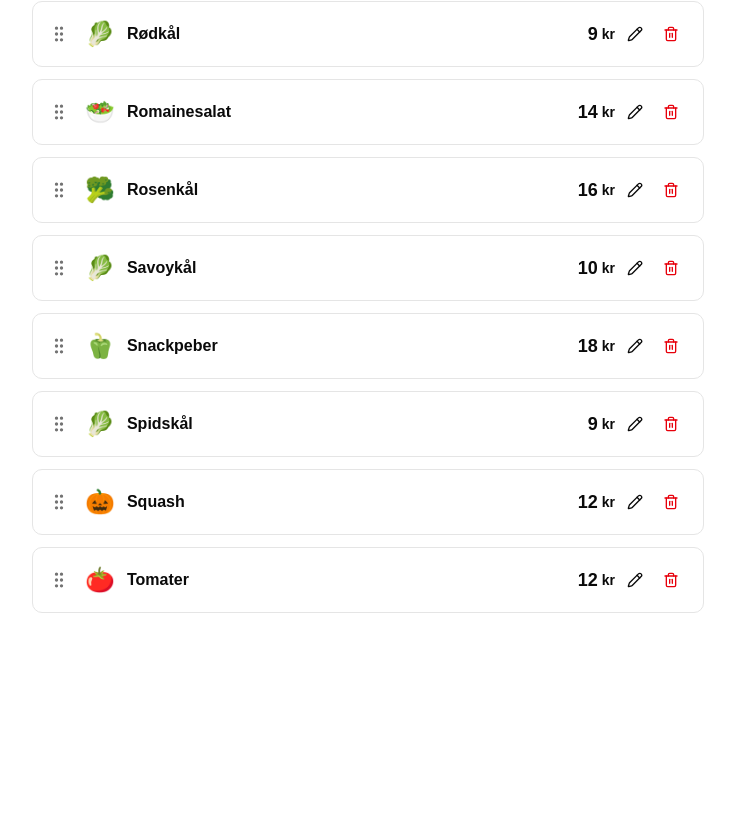
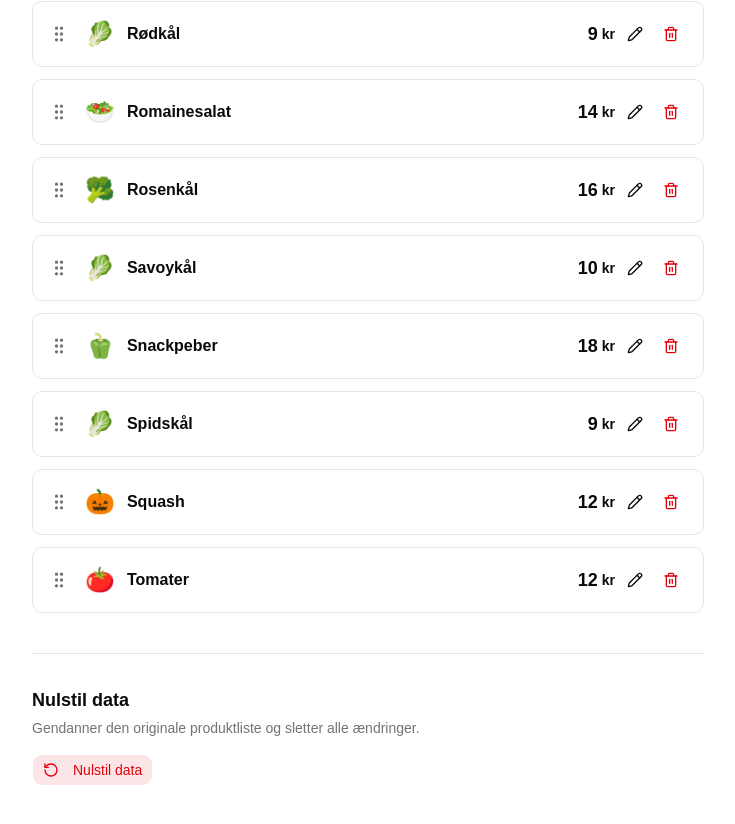
Before and after one commit to fredrikj31/grantoftegaard-cashier, a React (Vite) app: page /settings in a window 1280 px wide. Shown: the part 2414-3238 px from the top of the page, without its empty margins (272-1007 px from the left). Before the commit the page ends 3107 px from the top, so only its background shows below. Built offline with nearby package versions, Linux system fonts and the light colour scheme.

Commit message:
feat(settings): adds reset data button and confirmation dialog to page

```diff
--- a/src/routes/settings/route.tsx
+++ b/src/routes/settings/route.tsx
@@ -1,9 +1,19 @@
-import { ArrowLeft, Plus } from "lucide-react";
+import { ArrowLeft, Plus, RotateCcw } from "lucide-react";
 import { useState } from "react";
 import { useProductPrices } from "../../providers/ProductPrice";
 import { Link } from "react-router";
 import { Button } from "@shadcn-ui/components/ui/button";
 import { AddItemModal } from "./components/AddItemModal";
+import {
+  DialogRoot,
+  DialogPortal,
+  DialogBackdrop,
+  DialogViewport,
+  DialogPopup,
+  DialogTitle,
+  DialogDescription,
+  DialogClose,
+} from "@shadcn-ui/components/ui/dialog";
 import {
   DndContext,
   PointerSensor,
@@ -22,11 +32,12 @@ import {
 import { SortableProductRow } from "./components/SortableProductRow";
 
 export const SettingsRoute = () => {
-  const { products, updatePrice, deleteProduct, reorderProduct } =
+  const { products, updatePrice, deleteProduct, reorderProduct, resetProducts } =
     useProductPrices();
   const [editingId, setEditingId] = useState<string | null>(null);
   const [editingPrice, setEditingPrice] = useState<string>("");
   const [isModalOpen, setIsModalOpen] = useState(false);
+  const [isResetDialogOpen, setIsResetDialogOpen] = useState(false);
 
   const sensors = useSensors(
     useSensor(PointerSensor, {
@@ -113,6 +124,19 @@ export const SettingsRoute = () => {
               </div>
             </SortableContext>
           </DndContext>
+          <div className="mt-10 border-t border-border pt-8">
+            <h2 className="text-lg font-semibold mb-1">Nulstil data</h2>
+            <p className="text-sm text-muted-foreground mb-4">
+              Gendanner den originale produktliste og sletter alle ændringer.
+            </p>
+            <Button
+              variant="destructive"
+              onClick={() => setIsResetDialogOpen(true)}
+            >
+              <RotateCcw className="h-4 w-4 mr-2" />
+              Nulstil data
+            </Button>
+          </div>
         </div>
       </div>
 
@@ -127,6 +151,36 @@ export const SettingsRoute = () => {
         isOpen={isModalOpen}
         onClose={() => setIsModalOpen(false)}
       />
+
+      <DialogRoot open={isResetDialogOpen} onOpenChange={setIsResetDialogOpen}>
+        <DialogPortal>
+          <DialogBackdrop />
+          <DialogViewport>
+            <DialogPopup>
+              <DialogTitle className="text-lg font-semibold mb-2">
+                Nulstil data?
+              </DialogTitle>
+              <DialogDescription className="text-sm text-muted-foreground mb-6">
+                Dette vil slette alle ændringer og gendanne den originale produktliste. Handlingen kan ikke fortrydes.
+              </DialogDescription>
+              <div className="flex gap-3 justify-end">
+                <DialogClose
+                  render={<Button variant="outline">Annuller</Button>}
+                />
+                <Button
+                  variant="destructive"
+                  onClick={async () => {
+                    await resetProducts();
+                    setIsResetDialogOpen(false);
+                  }}
+                >
+                  Nulstil
+                </Button>
+              </div>
+            </DialogPopup>
+          </DialogViewport>
+        </DialogPortal>
+      </DialogRoot>
     </main>
   );
 };
```
